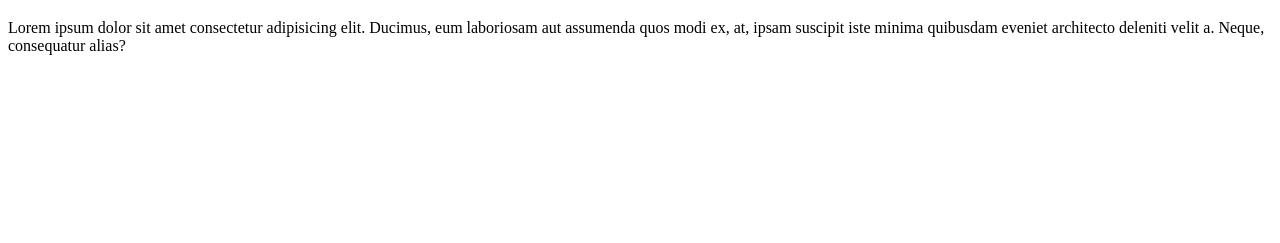
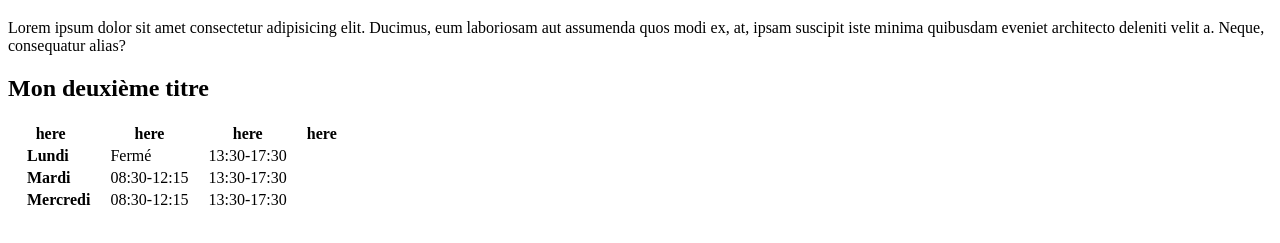
Before and after one commit to sofiane626/Devoir1, a plain HTML site: page index.html in a window 1280 px wide. Shown: the part 61-304 px from the top of the page. Drawn offline with Linux system fonts and the light colour scheme.

Commit message:
ajout du dossier imege + debut tableau

```diff
--- a/index.html
+++ b/index.html
@@ -13,6 +13,39 @@
     <p>Lorem ipsum dolor sit amet consectetur adipisicing elit. Ducimus, eum laboriosam aut assumenda quos modi ex, at,
         ipsam suscipit iste minima quibusdam eveniet architecto deleniti velit a. Neque, consequatur alias?</p>
 
+    <h2>Mon deuxième titre</h2>
+
+    <table>
+
+        <caption></caption>
+
+        <tr>
+            <th> here</th>
+            <th> &emsp;here</th>
+            <th> &emsp;here</th>
+            <th> &emsp;here</th>
+        </tr>
+
+        <tr>
+            <td> &emsp;<strong>Lundi</strong></td>
+            <td> &emsp;Fermé</td>
+            <td> &emsp;13:30-17:30</td>
+        </tr>
+
+        <tr>
+            <td> &emsp;<strong>Mardi</strong></td>
+            <td> &emsp;08:30-12:15</td>
+            <td> &emsp;13:30-17:30</td>
+        </tr>
+
+        <tr>
+            <td> &emsp;<strong>Mercredi</strong></td>
+            <td> &emsp;08:30-12:15</td>
+            <td> &emsp;13:30-17:30</td>
+        </tr>
+
+    </table>
+
 </body>
 
 </html>
```
Also changed, not shown: public/img/noir.jpg (added).
